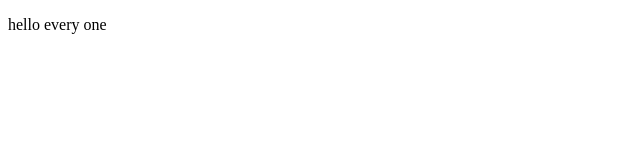
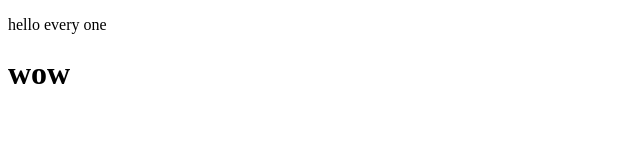
Before and after one commit to Jaya0611/localrepo, a plain HTML site: page index.html in a window 1280 px wide. Shown: the full height of the page, 0-640 px from the left. Drawn offline with Linux system fonts and the light colour scheme.

Commit message:
add local index

```diff
--- a/index.html
+++ b/index.html
@@ -7,5 +7,6 @@
 </head>
 <body>
     <p>hello every one</p>
+    <h1>wow</h1>
 </body>
 </html>
```
